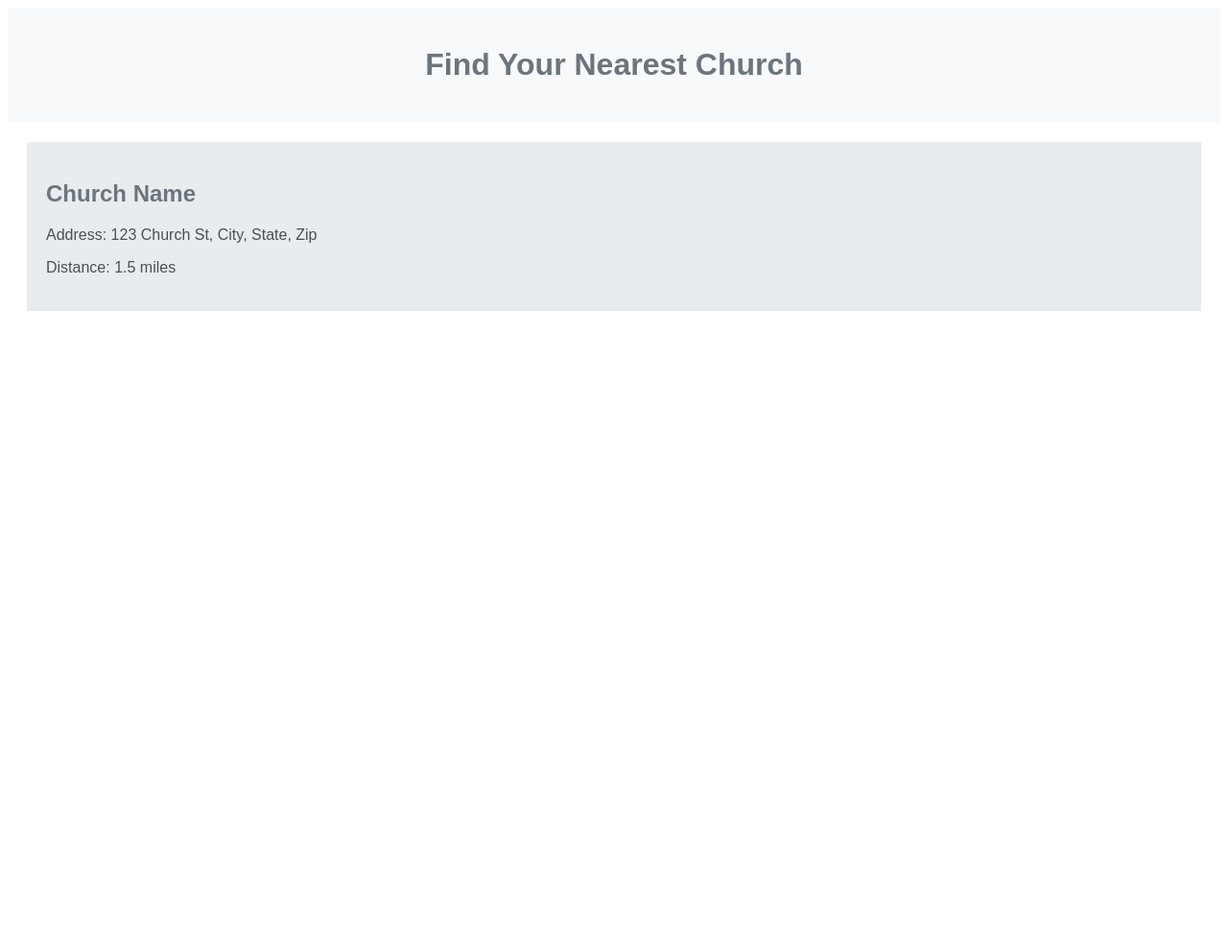
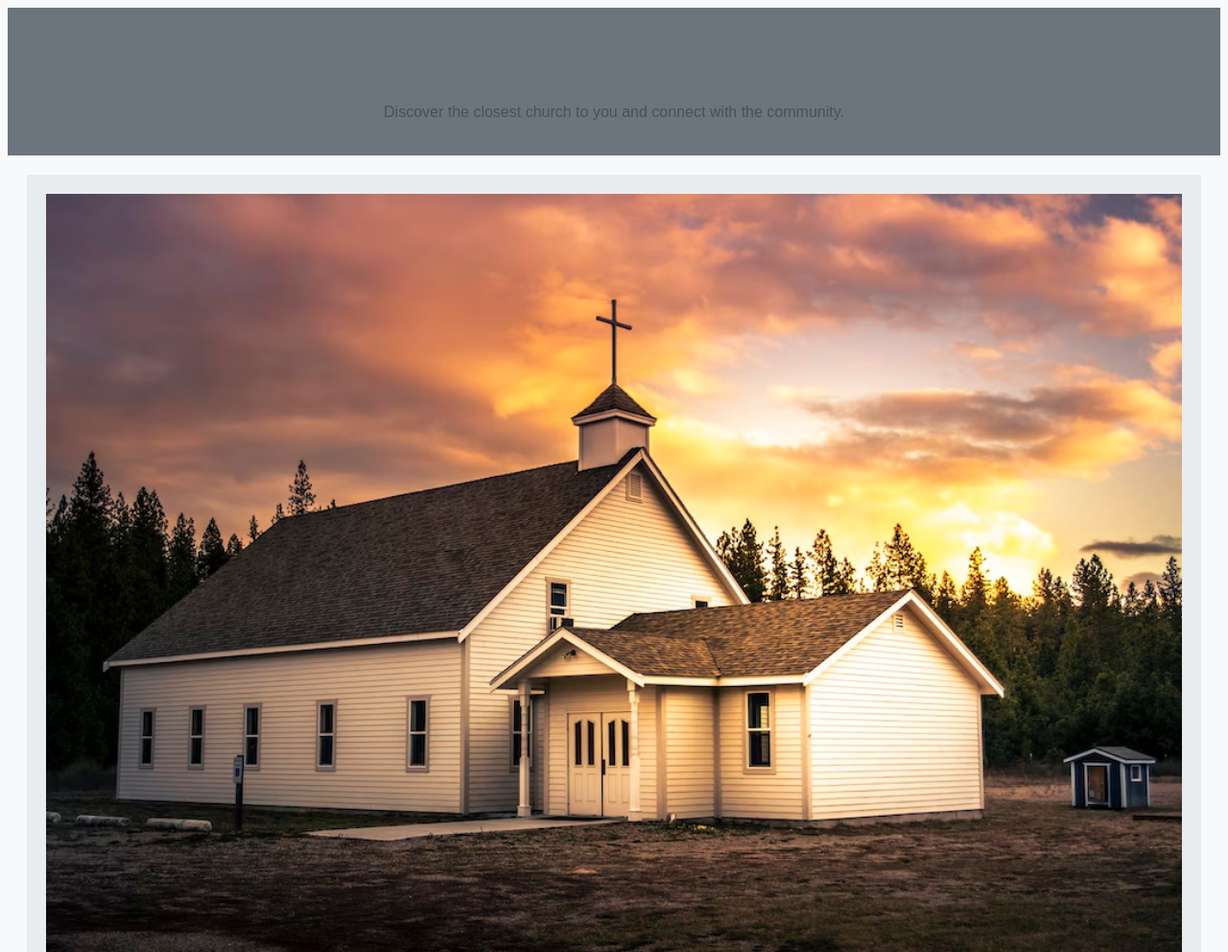
Before and after one commit to AmanKiya/landingpage, a plain HTML site: page index.html in a window 1280 px wide. Shown: the top 992 px of the page at 96% size. Before the commit the page ends 800 px from the top, so only its background shows below. Drawn offline with Linux system fonts and the light colour scheme.

Commit message:
images added

```diff
--- a/index.html
+++ b/index.html
@@ -7,9 +7,11 @@
 <body>
   <header>
       <h1>Find Your Nearest Church</h1>
+      <p>Discover the closest church to you and connect with the community.</p>
   </header>
   <main>
       <section>
+          <img src="church.avif" alt="Church Image">
           <h2>Church Name</h2>
           <p>Address: 123 Church St, City, State, Zip</p>
           <p>Distance: 1.5 miles</p>
--- a/styles.css
+++ b/styles.css
@@ -1,9 +1,11 @@
 body {
     font-family: Arial, sans-serif;
+    background-color: #f8f9fa;
   }
 
   header {
-    background-color: #f8f9fa;
+    background-color: #6c757d;
+    color: white;
     padding: 20px;
     text-align: center;
   }
@@ -16,6 +18,7 @@ body {
     background-color: #e9ecef;
     padding: 20px;
     margin-bottom: 20px;
+    text-align: center;
   }
 
   h1, h2 {
@@ -25,3 +28,8 @@ body {
   p {
     color: #495057;
   }
+
+  img {
+    width: 100%;
+    height: auto;
+  }
```
Also changed, not shown: church.avif (added). Lines whose indentation alone changed are shown as unchanged.
